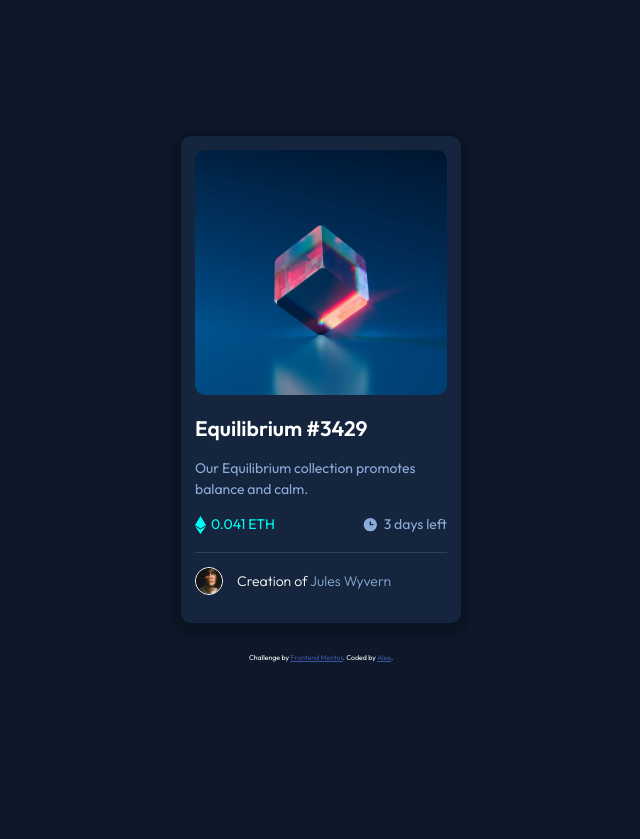
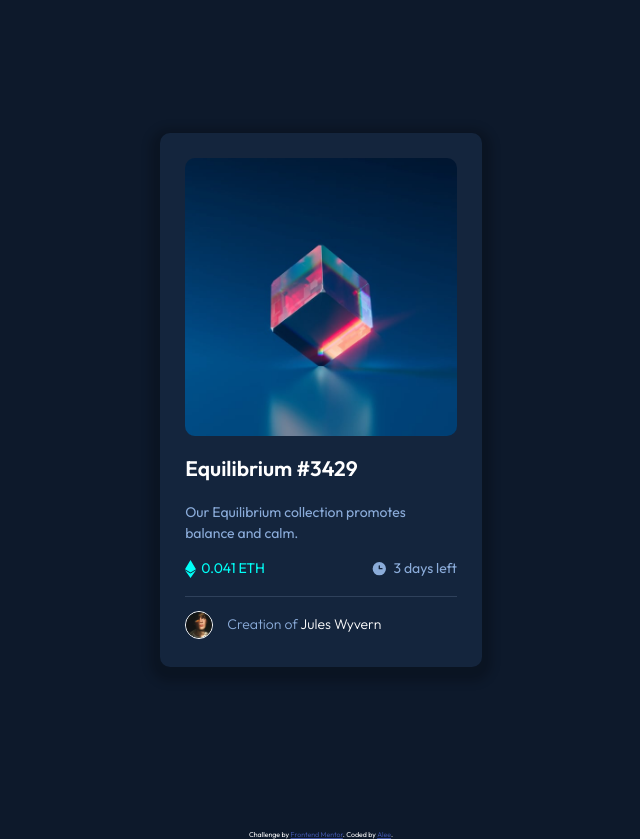
Before and after one commit to aleetsaiya/nft-preview-card-component, a website: page src/index.html in a window 1280 px wide. Shown: the whole page, without its empty margins (319-959 px from the left). Before the commit the page ends 800 px from the top, so only its background shows below. Drawn offline with Linux system fonts and the light colour scheme.

Commit message:
Fix: change div to interactive element

```diff
--- a/src/index.html
+++ b/src/index.html
@@ -34,41 +34,59 @@
     <link rel="stylesheet" href="./style.css" />
   </head>
   <body>
+    <main>
       <section class="card">
-      <div class="card__product-img">
-        <img class="card__view-icon" src="./images/icon-view.svg" />
-      </div>
+        <a href="#" aria-label="Visit product">
+          <img
+            class="card__product-img"
+            src="./images/image-equilibrium.jpg"
+            alt="product image"
+          />
+          <img class="view-icon" src="./images/icon-view.svg" alt="avatar" />
+        </a>
         <div class="content">
-        <h2 class="content__title">Equilibrium #3429</h2>
+          <h1>
+            <a href="#" aria-label="Visit product"> Equilibrium #3429 </a>
+          </h1>
           <p class="content__info">
             Our Equilibrium collection promotes balance and calm.
           </p>
           <div class="row">
             <div class="content__price">
-            <img src="./images/icon-ethereum.svg" class="content__icon" />0.041
-            ETH
+              <img
+                src="./images/icon-ethereum.svg"
+                class="content__icon"
+                alt="icon-ethereum"
+              />0.041 ETH
             </div>
             <div class="content__time">
-            <img src="./images/icon-clock.svg" class="content__icon" />3 days
-            left
+              <img
+                src="./images/icon-clock.svg"
+                class="content__icon"
+                alt="icon-clock"
+              />3 days left
             </div>
           </div>
         </div>
         <div class="card__creator">
           <img class="card__avatar" src="./images/image-avatar.png" />
           <span class="card__creator-info">
-          Creation of<span class="card__creator-info--highlight">
-            Jules Wyvern</span
+            Creation of<a
+              class="card__creator-info--highlight"
+              href="#"
+              aria-label="Visit user"
+            >
+              Jules Wyvern</a
             >
           </span>
         </div>
       </section>
-
-    <div class="attribution">
+    </main>
+    <footer class="attribution">
       Challenge by
       <a href="https://www.frontendmentor.io?ref=challenge" target="_blank"
         >Frontend Mentor</a
       >. Coded by <a href="http://aleetsaiya.github.io/">Alee</a>.
-    </div>
+    </footer>
   </body>
 </html>
--- a/src/sass/main.scss
+++ b/src/sass/main.scss
@@ -25,13 +25,17 @@ body {
   background-color: $body-bg-color;
   color: $white;
   font-family: "Outfit", sans-serif;
+  font-weight: $font-medium;
+}
+
+main {
   display: flex;
   align-items: center;
   flex-direction: column;
   justify-content: center;
   line-height: 1.5;
   height: 100vh;
-  font-weight: $font-medium;
+  max-height: 800px;
 }
 
 .row {
@@ -45,48 +49,67 @@ body {
   justify-content: flex-start;
   align-items: center;
   flex-direction: column;
-  padding: 1rem;
-  max-width: 20rem;
+  padding: 1.8rem;
+  padding-bottom: 1rem;
+  max-width: 23rem;
   width: 90%;
   background-color: $card-bg-color;
   margin: 0 auto;
   border-radius: 10px;
   box-shadow: 0px 5px 10px 10px rgba(0, 0, 0, 0.2);
 
-  &__product-img {
+  &:hover {
+    box-shadow: 0px 10px 20px 20px rgba(0, 0, 0, 0.2);
+  }
+
+  & > a {
+    display: block;
     width: 100%;
-    height: 17.5rem;
-    border-radius: 10px;
-    cursor: pointer;
-    background: url("./images/image-equilibrium.jpg");
-    background-size: cover;
-    background-position: center;
     position: relative;
 
-    & .card__view-icon {
-      display: none;
+    &:hover {
+      &::after {
+        opacity: 1;
+      }
+
+      & > .view-icon {
+        opacity: 1;
+      }
+    }
+
+    &::after {
+      content: "";
+      z-index: 10;
+      opacity: 0;
       position: absolute;
+      top: 0;
+      left: 0;
+      width: 100%;
+      height: 100%;
+      border-radius: 10px;
+      background: rgba($color-highlight, 0.2);
+      transition: all ease 0.2s;
+    }
+
+    & > .card__product-img {
+      width: 100%;
+      height: 100%;
+      border-radius: 10px;
+      cursor: pointer;
+      position: relative;
+    }
+
+    & > .view-icon {
+      position: absolute;
+      opacity: 0;
       top: 50%;
       left: 50%;
       transform: translate(-50%, -50%);
-    }
-
-    &:hover {
-      background: linear-gradient(
-          rgba($color-highlight, 0.4),
-          rgba($color-highlight, 0.4)
-        ),
-        url("./images/image-equilibrium.jpg");
-      background-size: cover;
-      background-position: center;
-
-      & .card__view-icon {
-        display: block;
-      }
+      transition: all ease 0.2s;
     }
   }
 
-  &__avatar {
+  & &__avatar {
     width: 2rem;
     border: solid 1px $white;
     border-radius: 50%;
@@ -99,13 +122,16 @@ body {
     display: flex;
     justify-content: flex-start;
     align-items: center;
+    color: $paragraph-bg-color;
 
     &-info {
       margin-left: 1rem;
 
       &--highlight {
-        color: $paragraph-bg-color;
+        color: $white;
         cursor: pointer;
+        text-decoration: none;
+        transition: all ease 0.2s;
 
         &:hover {
           color: $color-highlight;
@@ -120,11 +146,14 @@ body {
   border-bottom: solid 1px $line-color;
   padding-bottom: 1.2rem;
 
-  &__title {
+  & > h1 > a {
     display: inline-block;
     font-weight: $font-bold;
     cursor: pointer;
     margin-block-end: 0px;
+    transition: all ease 0.2s;
+    text-decoration: none;
+    color: $white;
 
     &:hover {
       color: $color-highlight;
```
Also changed, not shown: README.md, src/style.css, 2 other files. Lines whose indentation alone changed are shown as unchanged.
